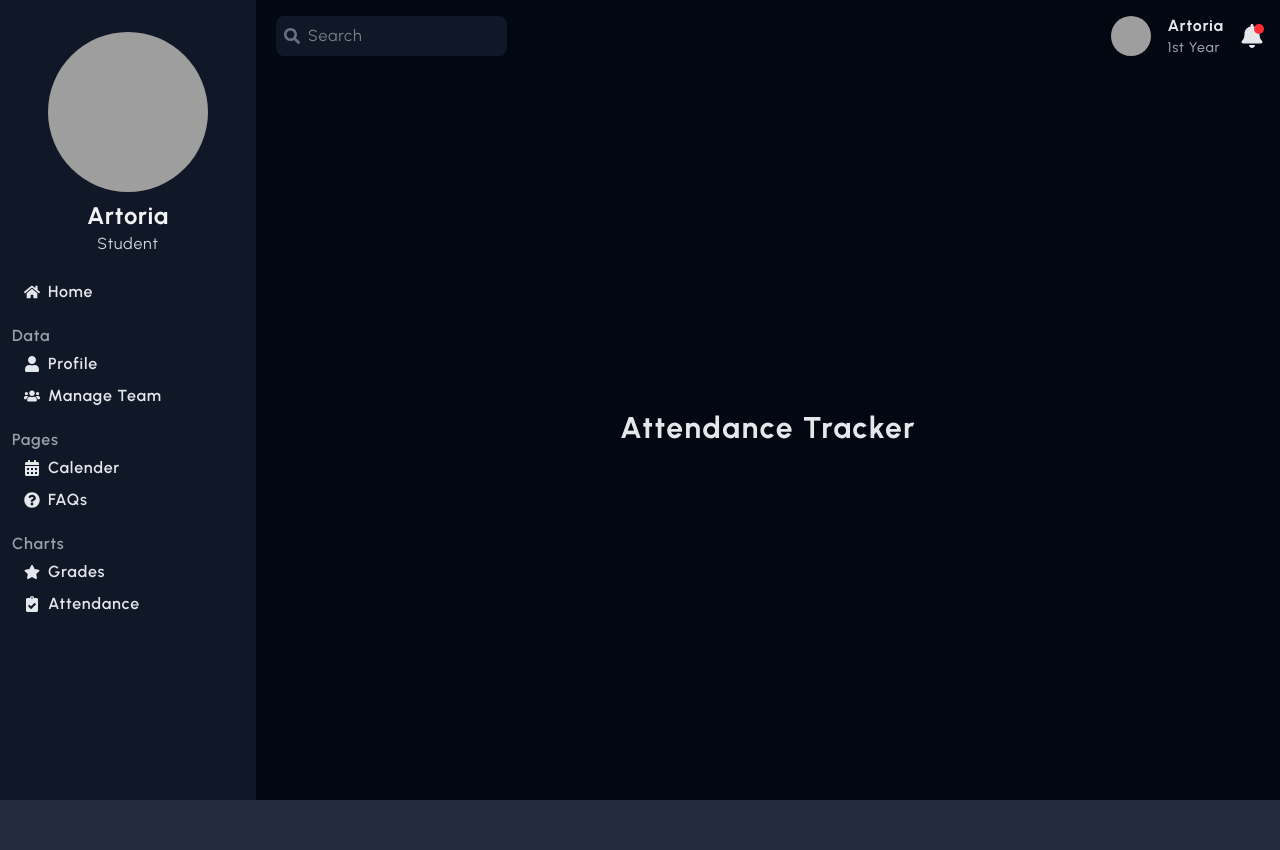
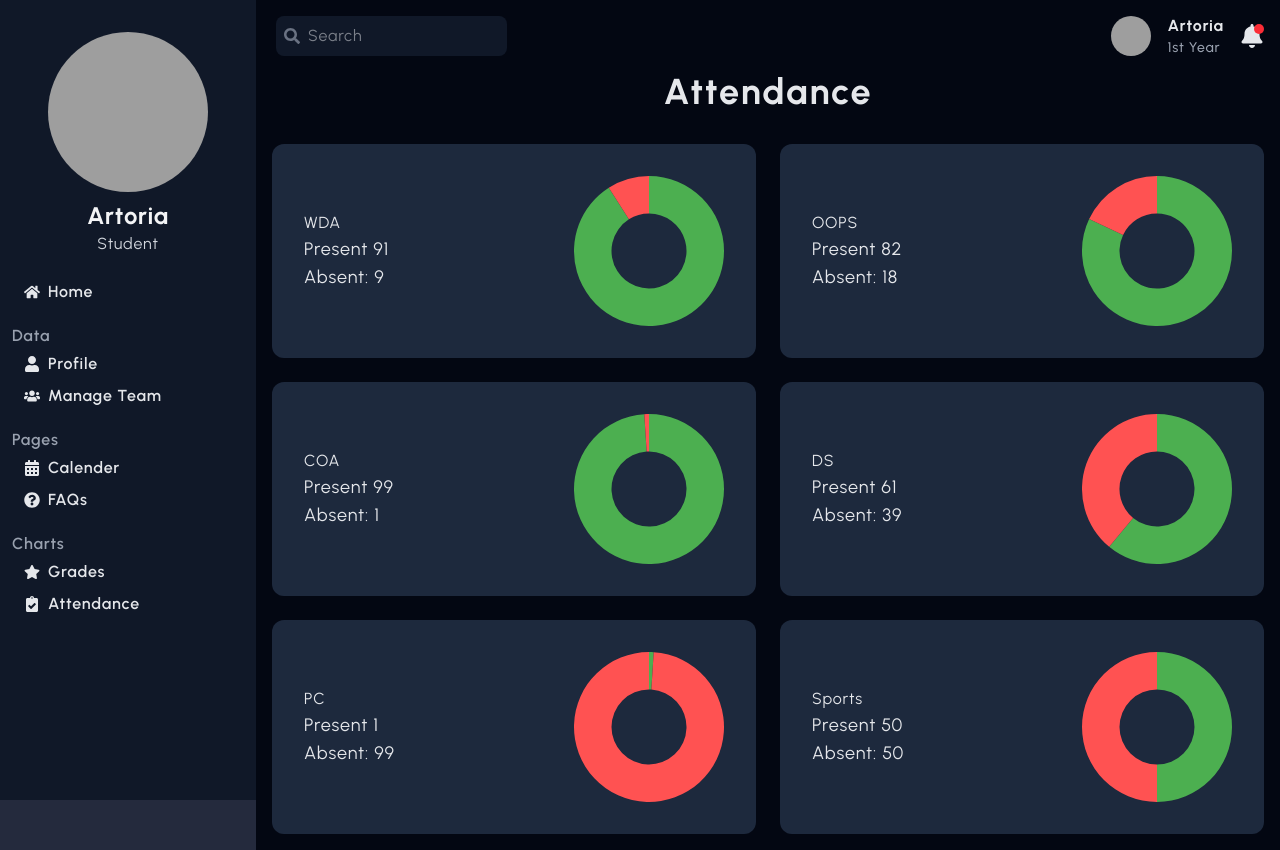
Before and after one commit to Thunder-Blaze/StudyFlow, a React (Vite) app: page /attendance in a window 1280 px wide. Before the commit the page ends 800 px from the top, so only its background shows below. Built offline with nearby package versions, Linux system fonts and the light colour scheme; grey boxes are pictures that could not be loaded.

Commit message:
Added Attendance Tracker (#5)
* Added Attendance Tracker

* Added Heading

```diff
--- a/package.json
+++ b/package.json
@@ -13,10 +13,12 @@
     "dependencies": {
         "@material/web": "^2.2.0",
         "@tailwindcss/vite": "^4.0.0",
+        "chart.js": "^4.4.7",
         "eslint-config-prettier": "^10.0.1",
         "eslint-plugin-prettier": "^5.2.3",
         "prettier": "^3.4.2",
         "react": "^18.3.1",
+        "react-chartjs-2": "^5.3.0",
         "react-dom": "^18.3.1",
         "react-icons": "^5.4.0",
         "react-router-dom": "^7.1.3"
--- /dev/null
+++ b/src/components/Charts/AttendanceChart.jsx
@@ -0,0 +1,56 @@
+import PropTypes from 'prop-types'
+import { Doughnut } from 'react-chartjs-2'
+import { Chart as ChartJS, ArcElement, Tooltip, Legend } from 'chart.js'
+
+// Register required Chart.js modules
+ChartJS.register(ArcElement, Tooltip, Legend)
+
+const AttendanceChart = ({ absent, present }) => {
+    // Data for Present and Absent
+    const data = {
+        labels: ['Present', 'Absent'],
+        datasets: [
+            {
+                data: [`${present}`, `${absent}`],
+                backgroundColor: ['#4CAF50', '#FF5252'], // Colors for Present and Absent
+                borderWidth: 0,
+            },
+        ],
+    }
+
+    // Options for the chart
+    const options = {
+        responsive: true,
+        plugins: {
+            legend: {
+                display: false,
+            },
+            tooltip: {
+                callbacks: {
+                    label: function (tooltipItem) {
+                        const value = tooltipItem.raw
+                        const total = tooltipItem.dataset.data.reduce(
+                            (a, b) => a + b,
+                            0
+                        )
+                        const percentage = ((value / total) * 100).toFixed(1)
+                        return `${tooltipItem.label}: ${value} (${percentage}%)`
+                    },
+                },
+            },
+        },
+    }
+
+    return (
+        <div style={{ width: '150px', height: '150px' }}>
+            <Doughnut data={data} options={options} />
+        </div>
+    )
+}
+
+AttendanceChart.propTypes = {
+    absent: PropTypes.number.isRequired,
+    present: PropTypes.number.isRequired,
+}
+
+export default AttendanceChart
--- /dev/null
+++ b/src/data/Attendance_Data.json
@@ -0,0 +1,32 @@
+[
+    {
+        "name": "WDA",
+        "present": 91,
+        "absent": 9
+    },
+    {
+        "name": "OOPS",
+        "present": 82,
+        "absent": 18
+    },
+    {
+        "name": "COA",
+        "present": 99,
+        "absent": 1
+    },
+    {
+        "name": "DS",
+        "present": 61,
+        "absent": 39
+    },
+    {
+        "name": "PC",
+        "present": 1,
+        "absent": 99
+    },
+    {
+        "name": "Sports",
+        "present": 50,
+        "absent": 50
+    }
+]
--- a/src/pages/AttendanceTracker.jsx
+++ b/src/pages/AttendanceTracker.jsx
@@ -1,12 +1,38 @@
 import Page_Layout from './Page_Layout'
+import AttendanceChart from '../components/Charts/AttendanceChart'
+import Attendance from '../data/Attendance_Data.json'
 
 const AttendanceTracker = () => {
     return (
         <Page_Layout>
             <div className="p-4 pt-0 w-full h-full flex items-center justify-center flex-col gap-4">
-                <h1 className="text-3xl font-bold tracking-wider">
-                    Attendance Tracker
+                <h1 className="text-4xl font-bold tracking-wider mb-4">
+                    Attendance
                 </h1>
+                <div className="flex flex-wrap gap-6 items-center justify-evenly">
+                    {Attendance.map((sub, index) => {
+                        return (
+                            <div
+                                key={index}
+                                className="bg-slate-800 min-w-[20rem] flex-1 p-8 flex rounded-xl justify-between"
+                            >
+                                <div className="flex flex-col justify-center">
+                                    <h1>{sub.name}</h1>
+                                    <span className="font-normal text-lg">
+                                        Present {sub.present}
+                                    </span>
+                                    <span className="font-normal text-lg">
+                                        Absent: {sub.absent}
+                                    </span>
+                                </div>
+                                <AttendanceChart
+                                    absent={sub.absent}
+                                    present={sub.present}
+                                />
+                            </div>
+                        )
+                    })}
+                </div>
             </div>
         </Page_Layout>
     )
```
Also changed, not shown: 1 other file (tests, documents, lock files or other folders).
